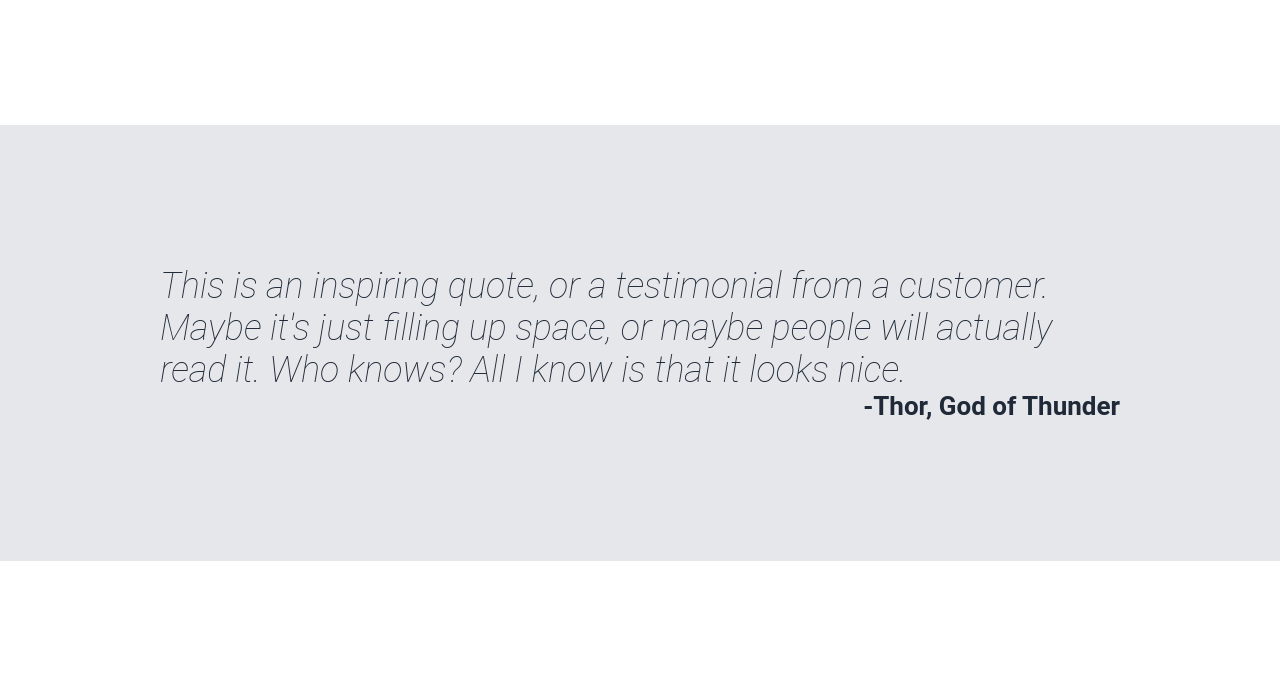
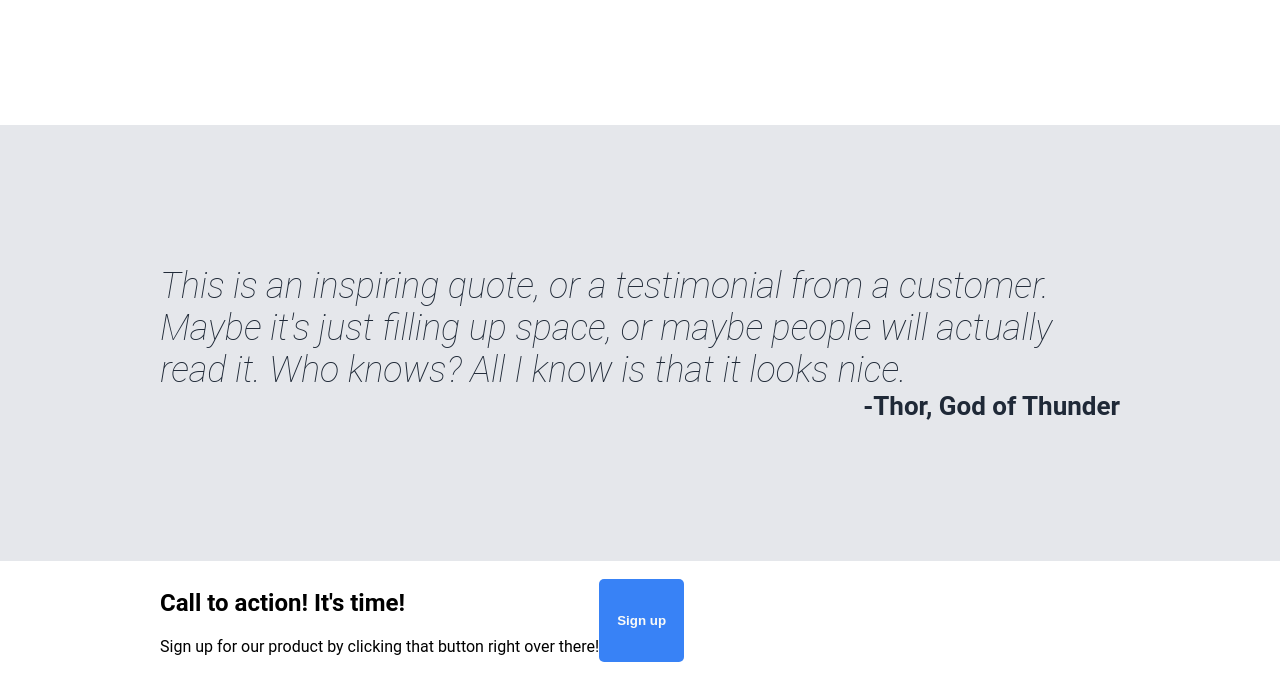
Before and after one commit to jcidp/odin-landing, a plain HTML site: page index.html in a window 1280 px wide. Shown: the part 875-1555 px from the top of the page. Before the commit the page ends 1436 px from the top, so only its background shows below. Drawn offline with Linux system fonts and the light colour scheme.

Commit message:
Add the html for section 4 of the page

```diff
--- a/index.html
+++ b/index.html
@@ -55,5 +55,14 @@
             <p id="quote-author">-Thor, God of Thunder</p>
         </div>
     </section>
+    <section class="section4">
+        <div class="container">
+            <div class="cta-tex">
+                <h2 class="cta">Call to action! It's time!</h2>
+                <p class="cta">Sign up for our product by clicking that button right over there!</p>
+            </div>
+            <button class="cta">Sign up</button>
+        </div>
+    </section>
 </body>
 </html>
```
